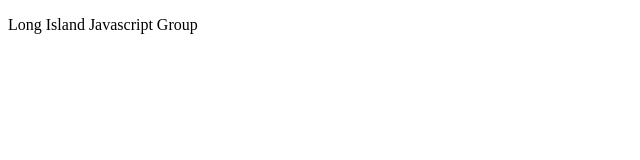
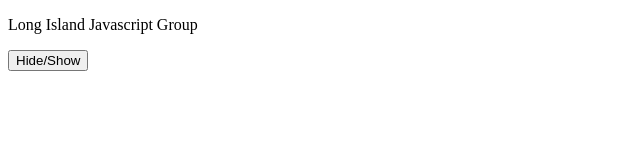
Before and after one commit to scottdevito/vue-todo, a plain HTML site: page index.htm in a window 1280 px wide. Shown: the whole page, without its empty margins (0-640 px from the left). Drawn offline with nearby package versions, Linux system fonts and the light colour scheme.

Commit message:
Add button to control show variable

```diff
--- a/index.htm
+++ b/index.htm
@@ -9,6 +9,7 @@
 <body>
   <div id="app">
     <p v-if="show" class="test">{{name}}</p>
+    <button @click="show = !show">Hide/Show</button>
   </div>
   <script>
     new Vue({
```
